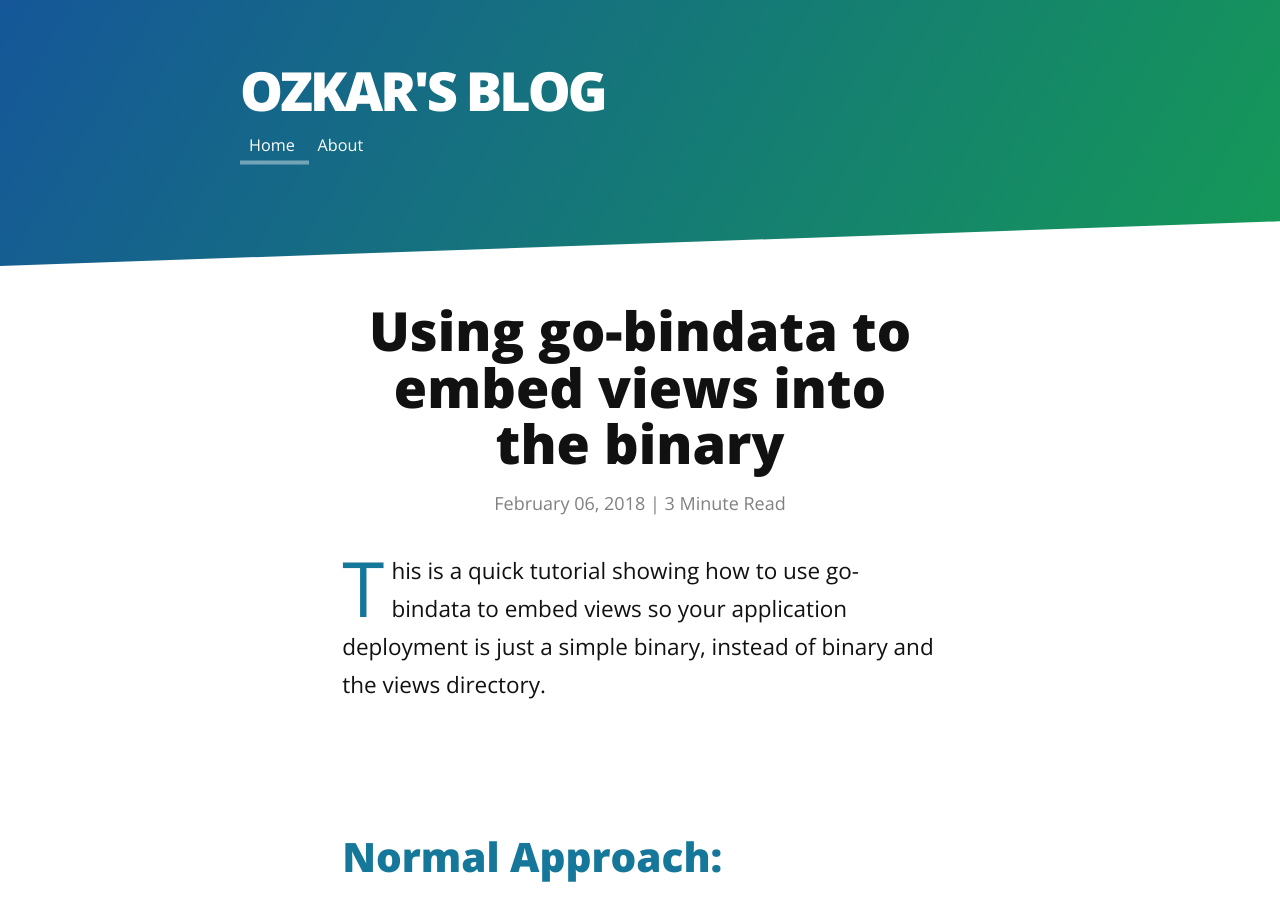
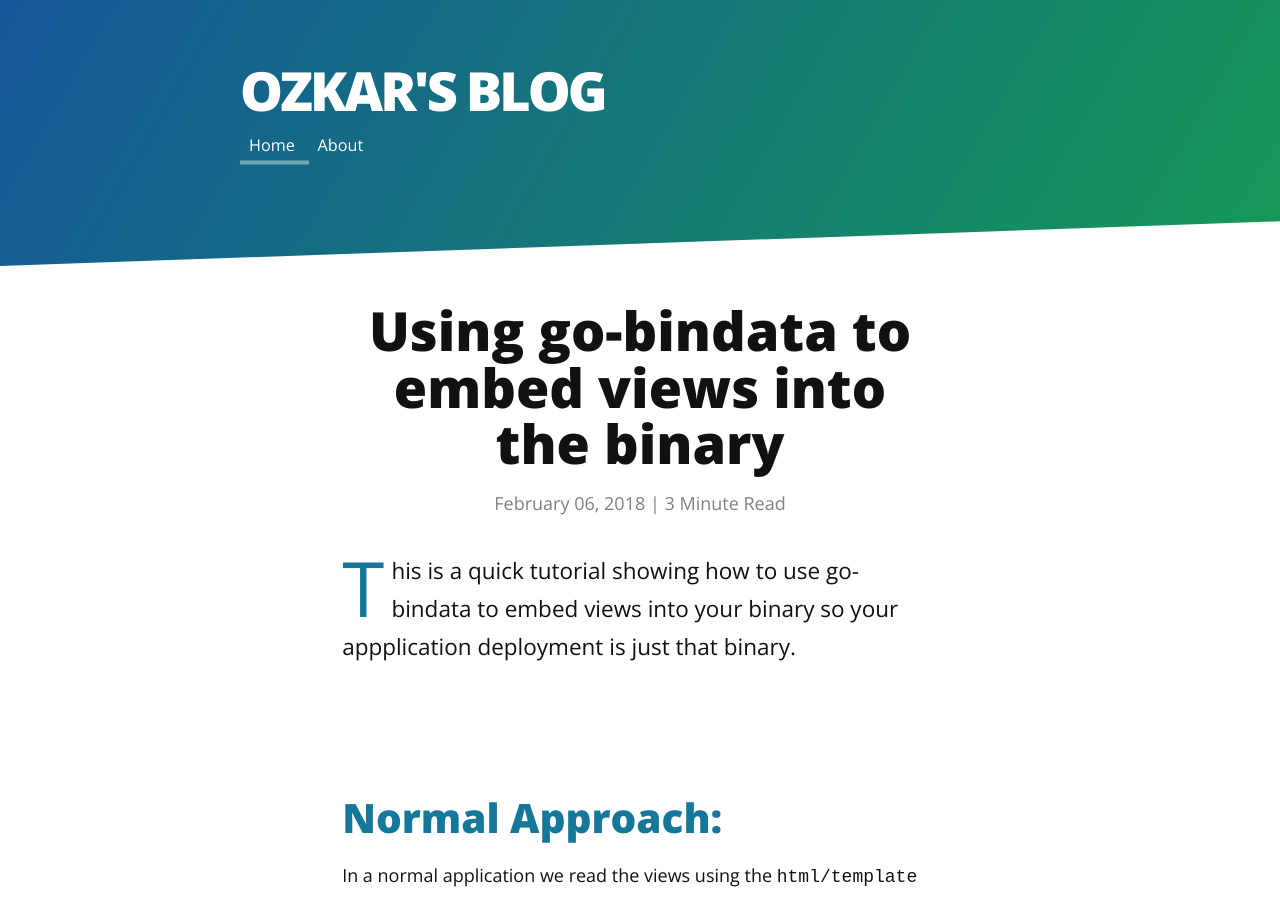
Before and after one commit to ozkar99/ozkar99.github.io, a Jekyll site: the page built from _posts/2018-02-06-using-go-bindata-to-embed-views-into-the-binary.markdown, in a window 1280 px wide and 900 px high. Built offline with Jekyll 4.4.1, drawn with Linux system fonts in a browser that asks for light colours; nearby versions of some CDN libraries; comment, search, counter and statistics services are not loaded.

Commit message:
changes intro

```diff
--- a/_posts/2018-02-06-using-go-bindata-to-embed-views-into-the-binary.markdown
+++ b/_posts/2018-02-06-using-go-bindata-to-embed-views-into-the-binary.markdown
@@ -5,7 +5,7 @@ date:   2018-02-06
 comments: true
 ---
 
-<p class="intro"><span class="dropcap">T</span>his is a quick tutorial showing how to use go-bindata to embed views so your application deployment is just a simple binary, instead of binary and the views directory.</p><br /><br />
+<p class="intro"><span class="dropcap">T</span>his is a quick tutorial showing how to use go-bindata to embed views into your binary so your appplication deployment is just that binary.</p><br /><br />
 
 ## Normal Approach:
 
```
